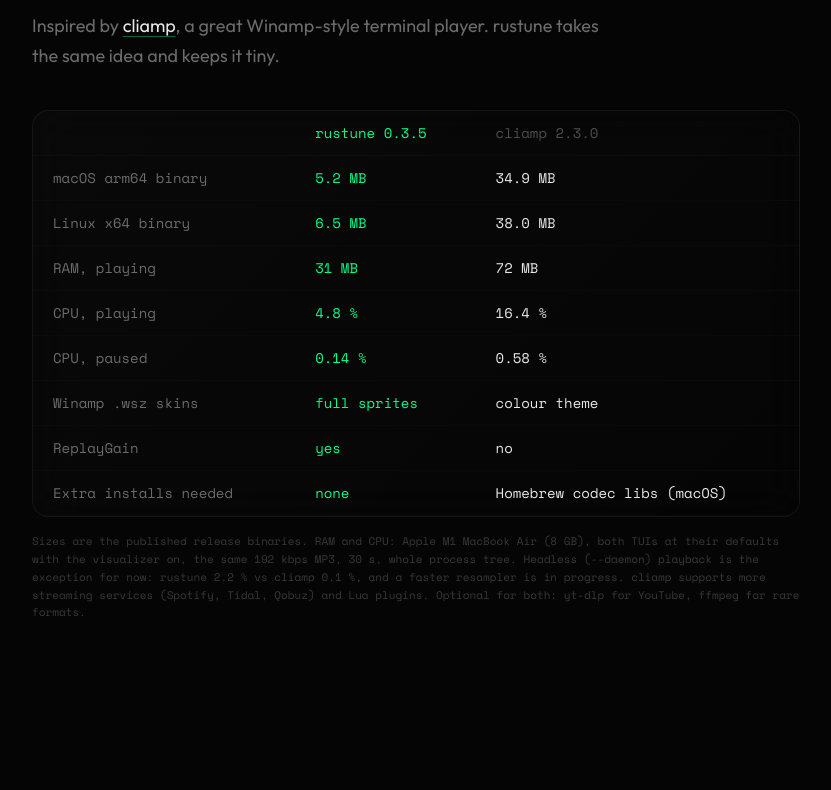
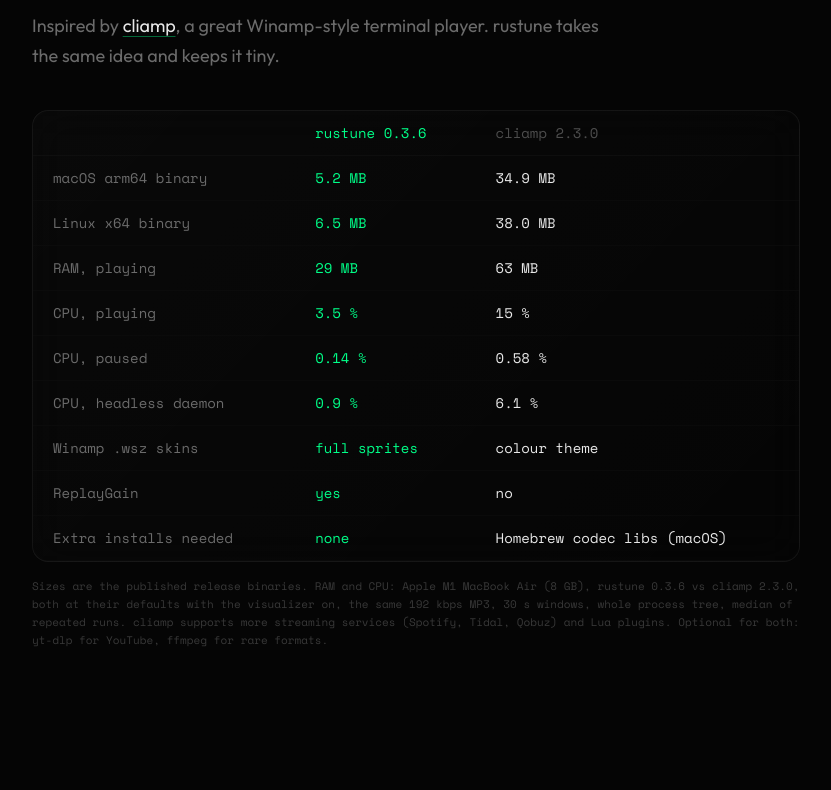
Before and after one commit to dzulfikar08/rustune-landing, a React (Vite) app in the folder client/: page / in a window 1280 px wide. Shown: the part 3150-3940 px from the top of the page, without its empty margins (224-1055 px from the left). Built offline with nearby package versions, Linux system fonts and the light colour scheme.

Commit message:
Landing: v0.3.6 measurements (repeated runs), add headless daemon row

```diff
--- a/client/src/routes/index.tsx
+++ b/client/src/routes/index.tsx
@@ -256,7 +256,7 @@
 			<section className="py-20 px-6 diagonal-divider">
 				<div className="max-w-4xl mx-auto grid grid-cols-2 sm:grid-cols-4 gap-10">
 					<StatCounter value="5.2MB" label="macOS Binary" delay="0ms" />
-					<StatCounter value="31MB" label="RAM While Playing" delay="100ms" />
+					<StatCounter value="29MB" label="RAM While Playing" delay="100ms" />
 					<StatCounter value="0" label="Runtime Deps" delay="200ms" />
 					<StatCounter value="100k+" label="Winamp Skins Online" delay="300ms" />
 				</div>
@@ -369,7 +369,7 @@
 							<thead>
 								<tr className="text-left text-muted-foreground/70 border-b border-border/40">
 									<th className="px-5 py-3 font-normal" />
-									<th className="px-5 py-3 font-normal text-[#00ff88]">rustune 0.3.5</th>
+									<th className="px-5 py-3 font-normal text-[#00ff88]">rustune 0.3.6</th>
 									<th className="px-5 py-3 font-normal">cliamp 2.3.0</th>
 								</tr>
 							</thead>
@@ -386,18 +386,23 @@
 								</tr>
 								<tr>
 									<td className="text-muted-foreground">RAM, playing</td>
-									<td className="text-[#00ff88]">31 MB</td>
-									<td>72 MB</td>
+									<td className="text-[#00ff88]">29 MB</td>
+									<td>63 MB</td>
 								</tr>
 								<tr>
 									<td className="text-muted-foreground">CPU, playing</td>
-									<td className="text-[#00ff88]">4.8 %</td>
-									<td>16.4 %</td>
+									<td className="text-[#00ff88]">3.5 %</td>
+									<td>15 %</td>
 								</tr>
 								<tr>
 									<td className="text-muted-foreground">CPU, paused</td>
 									<td className="text-[#00ff88]">0.14 %</td>
 									<td>0.58 %</td>
+								</tr>
+								<tr>
+									<td className="text-muted-foreground">CPU, headless daemon</td>
+									<td className="text-[#00ff88]">0.9 %</td>
+									<td>6.1 %</td>
 								</tr>
 								<tr>
 									<td className="text-muted-foreground">Winamp .wsz skins</td>
@@ -419,10 +424,9 @@
 					</div>
 					<p className="text-[11px] text-muted-foreground/50 font-mono-display mt-4 leading-relaxed">
 						Sizes are the published release binaries. RAM and CPU: Apple M1
-						MacBook Air (8 GB), both TUIs at their defaults with the
-						visualizer on, the same 192 kbps MP3, 30 s, whole process tree.
-						Headless (--daemon) playback is the exception for now: rustune
-						2.2 % vs cliamp 0.1 %, and a faster resampler is in progress.
+						MacBook Air (8 GB), rustune 0.3.6 vs cliamp 2.3.0, both at their
+						defaults with the visualizer on, the same 192 kbps MP3, 30 s
+						windows, whole process tree, median of repeated runs.
 						cliamp supports more streaming services (Spotify, Tidal, Qobuz)
 						and Lua plugins. Optional for both: yt-dlp for YouTube, ffmpeg
 						for rare formats.
@@ -457,7 +461,7 @@
 								accent: true,
 								bars: [
 									{ name: "yt-dlp", width: "3%", note: "~1.7 s, then exits" },
-									{ name: "rustune", width: "100%", note: "native AAC, 32 MB" },
+									{ name: "rustune", width: "100%", note: "native AAC, 31 MB" },
 								],
 							},
 							{
@@ -531,8 +535,8 @@
 						))}
 					</div>
 					<p className="text-[11px] text-muted-foreground/50 font-mono-display mt-4 leading-relaxed">
-						Measured on an Apple M1 MacBook Air: rustune 0.3.5 playing a
-						YouTube song used 32 MB in a single process. cliamp's yt-dlp |
+						Measured on an Apple M1 MacBook Air: rustune 0.3.6 playing a
+						YouTube song used 31 MB in a single process. cliamp's yt-dlp |
 						ffmpeg command, run exactly as written in its source, kept 82 MB
 						+ 15 MB alive for the whole song on top of the player. Killing
 						yt-dlp on skip arrived in rustune 0.3.4. Sources that only offer
```
